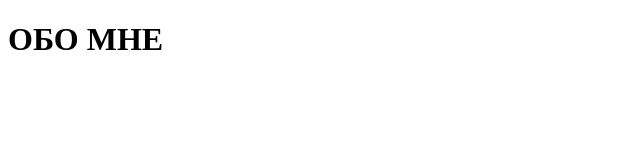
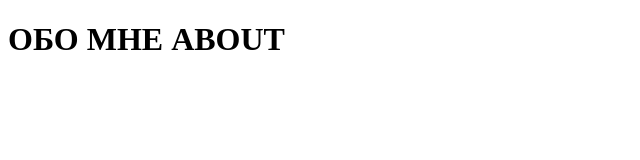
Before and after one commit to zavodtsvetov/git-test-4, a plain HTML site: page index.html in a window 1280 px wide. Shown: the whole page, without its empty margins (0-640 px from the left). Drawn offline with Linux system fonts and the light colour scheme.

Commit message:
added v2

```diff
--- a/index.html
+++ b/index.html
@@ -10,6 +10,7 @@
 <body>
     <h1>
         ОБО МНЕ
+        ABOUT
     </h1>
 </body>
 
--- a/index.js
+++ b/index.js
@@ -1,3 +1,4 @@
 const fig = 'ma'
 
 console.log('Теперь мы добавим это сюда, находимся мы в фичере эбаут')
+console.log('LOOOOOOOOOL')
```
